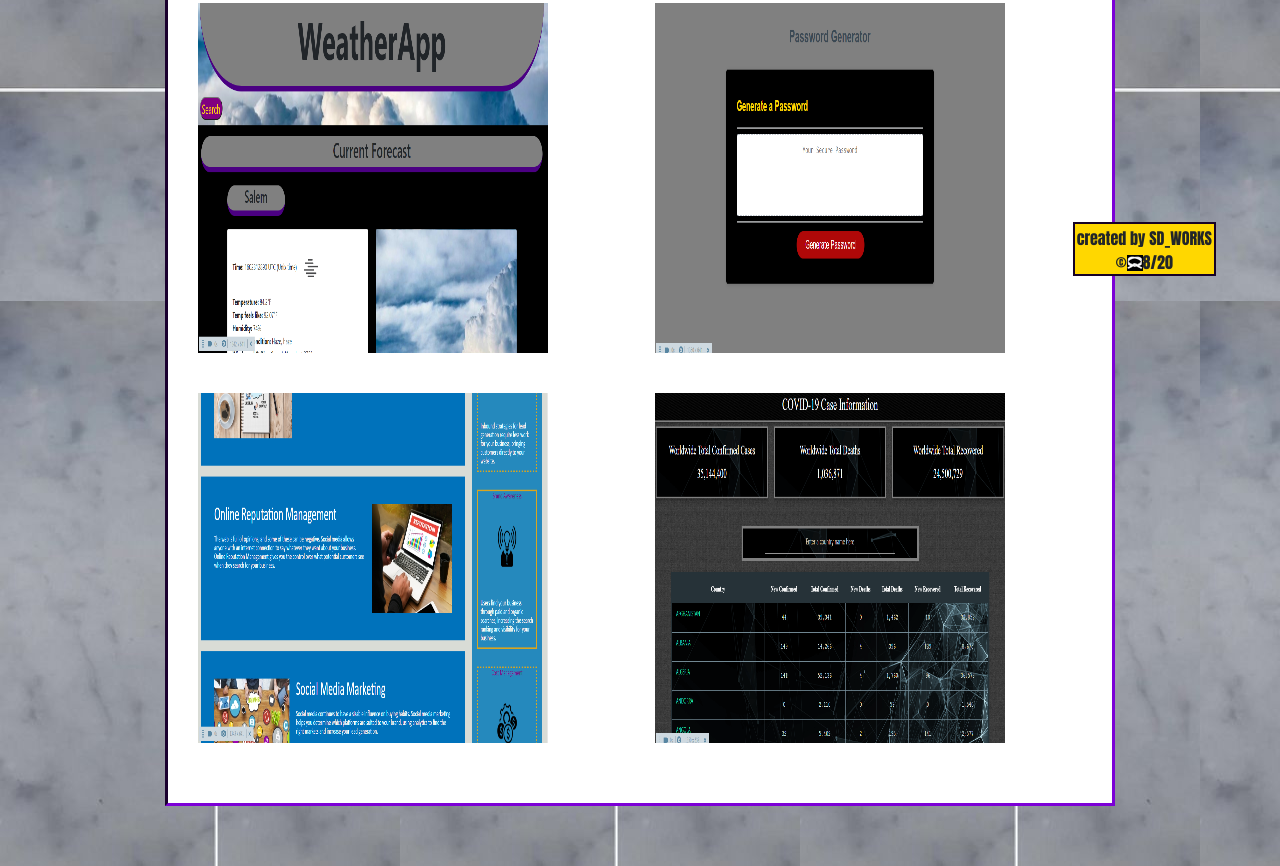
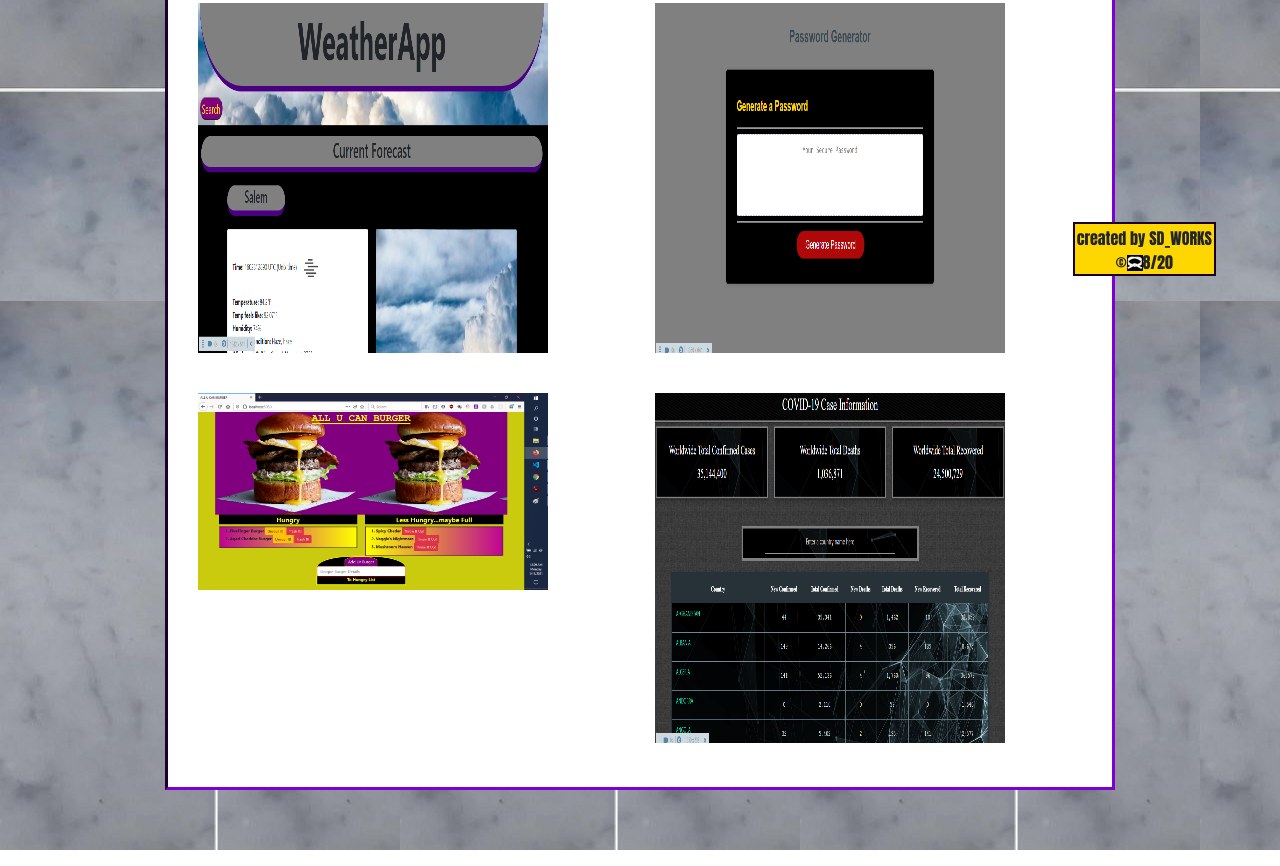
Before and after one commit to MrDawit/Responsive-Portfolio, a plain HTML site: page portfolio.html in a window 1280 px wide. Shown: the part 524-1390 px from the top of the page. Drawn offline with nearby package versions, Linux system fonts and the light colour scheme.

Commit message:
added to portfolio

```diff
--- a/portfolio.html
+++ b/portfolio.html
@@ -58,10 +58,10 @@
             <br>
 
                 <div class="row">
-                <a class="col-lg-6 pb-3" href="https://mrdawit.github.io/Horiseon_WebsiteCodeRefactor/">
-                    <img alt="placeholder image" src="./assets/images/Horiseon_WebsiteCodeRefactor.png">
+                <a class="col-lg-6 pb-3" href="https://all-u-can-burger.herokuapp.com/">
+                    <img alt="placeholder image" src="./assets/images/AllUCanBurger.png">
                     <div class="overlay">
-                    <div class="text">Horiseon:Code Refactor </div>
+                    <div class="text">All U Can Burger App </div>
                     </div>
                 </a>
               <!--should not be here-->
```
Also changed, not shown: assets/images/AllUCanBurger.png (added).
